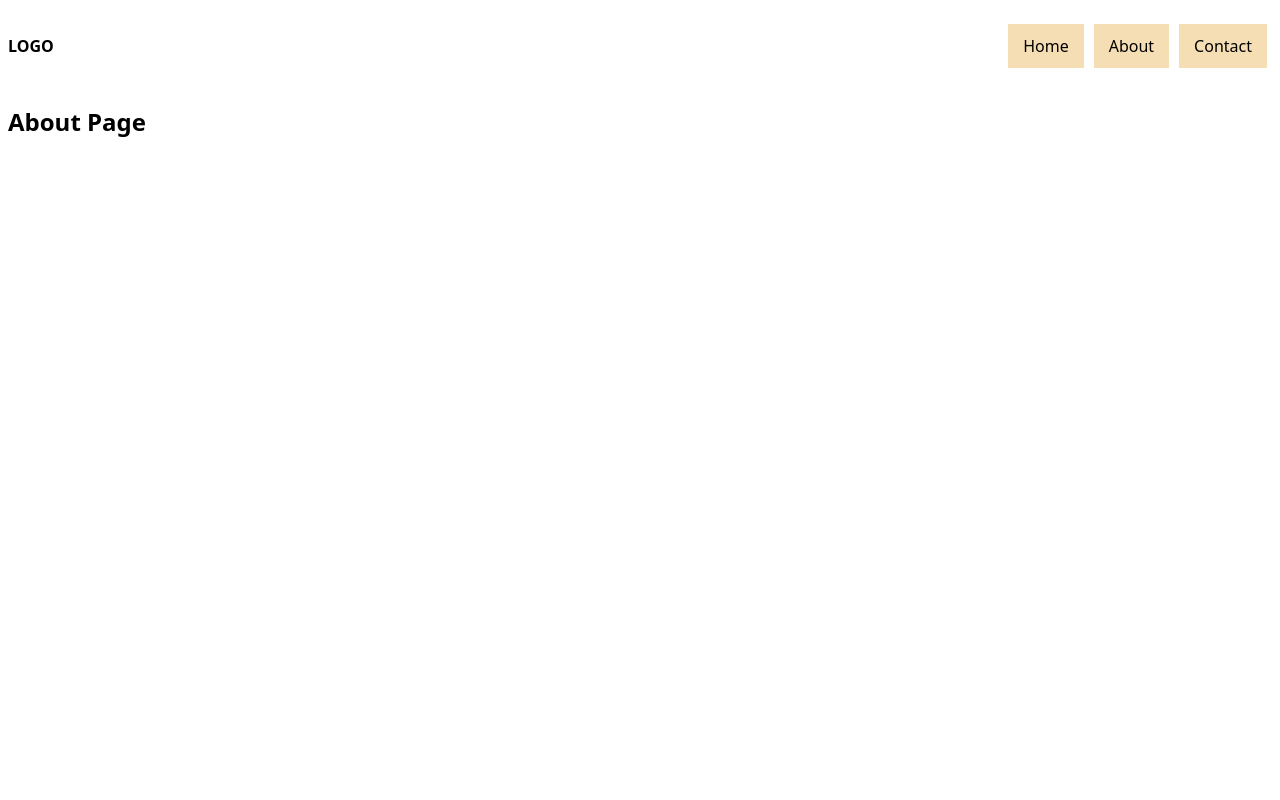
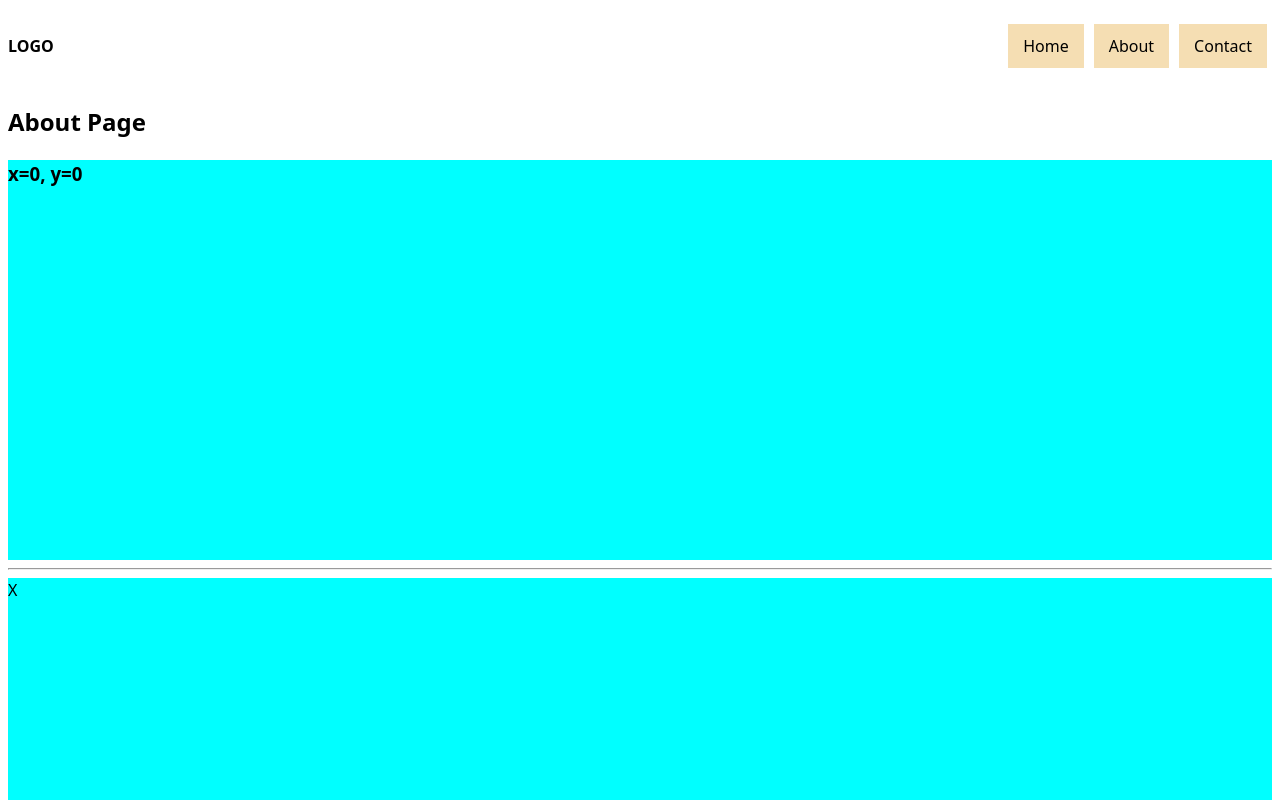
Before and after one commit to MakarKolesnyk/react, a React (Vite) app: page /about in a window 1280 px wide. Shown: the top 800 px of the page. Built offline with nearby package versions, Linux system fonts and the light colour scheme.

Commit message:
Add MouseTracker

```diff
--- /dev/null
+++ b/src/components/MouseTracker/MouseTracker.jsx
@@ -0,0 +1,24 @@
+import { useState } from "react";
+import PropTypes from "prop-types";
+
+const MouseTracker = (props) => {
+  const { render } = props;
+  const [position, setPosition] = useState({ x: 0, y: 0 });
+  const changePosition = (event) => {
+    setPosition({ x: event.nativeEvent.offsetX, y: event.nativeEvent.offsetY });
+  };
+  return (
+    <div
+      onMouseMove={changePosition}
+      style={{ height: "50vh", backgroundColor: "aqua", position: 'relative'}}
+    >
+      {render(position)}
+    </div>
+  );
+};
+
+MouseTracker.propTypes = {
+  render: PropTypes.func,
+};
+
+export default MouseTracker;
--- a/src/pages/AboutPage.jsx
+++ b/src/pages/AboutPage.jsx
@@ -1,11 +1,28 @@
-
+import MouseTracker from "./../components/MouseTracker/MouseTracker";
 
 const AboutPage = () => {
-    return (
-        <section>
-            <h1>About Page</h1>
-        </section>
-    );
-}
+  return (
+    <section>
+      <h1>About Page</h1>
+      <MouseTracker
+        render={(position) => (
+          <h3>
+            x={position.x}, y={position.y}
+          </h3>
+        )}
+      />
+      <hr />
+      <MouseTracker
+        render={(position) => (
+          <div
+            style={{ position: "absolute", top: position.y, left: position.x, pointerEvents: 'none'}}
+          >
+            X
+          </div>
+        )}
+      />
+    </section>
+  );
+};
 
 export default AboutPage;
```
